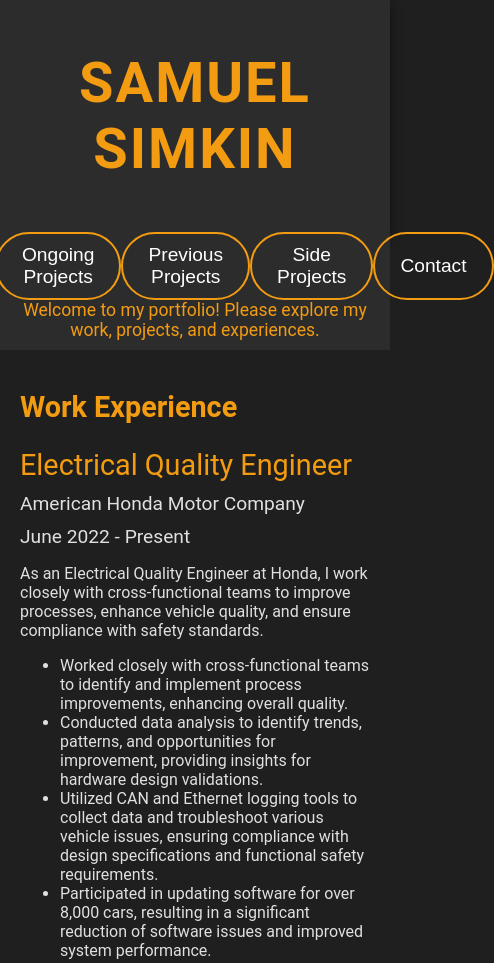
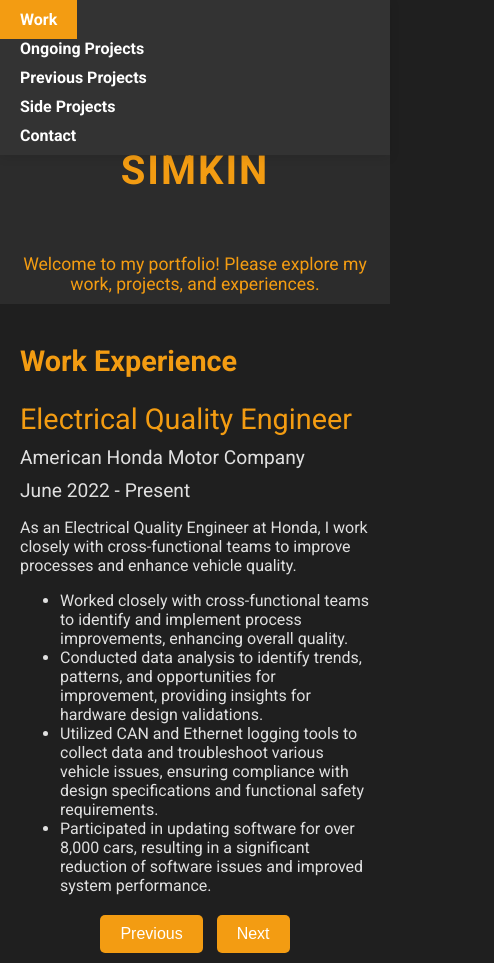
Before and after one commit to Sams25422/SamuelSimkin.github.io, a plain HTML site: page index.html in a window 390 px wide. Shown: the top 963 px of the page, 494 px wide, since content can reach past the window. Drawn offline with Linux system fonts and the light colour scheme.

Commit message:
Update index.html

```diff
--- a/index.html
+++ b/index.html
@@ -5,6 +5,7 @@
     <meta name="viewport" content="width=device-width, initial-scale=1.0">
     <meta name="description" content="Samuel Simkin - Electrical Engineer Project Portfolio">
     <title>Samuel Simkin - Electrical Engineer</title>
+    <link href="https://fonts.googleapis.com/css2?family=Roboto:wght@400;500;700&display=swap" rel="stylesheet">
     <style>
         body {
             margin: 0;
@@ -14,9 +15,47 @@
             color: #e0e0e0;
         }
 
+        /* Sticky Navigation Bar */
+        nav {
+            position: fixed;
+            top: 0;
+            width: 100%;
+            background-color: #333;
+            color: white;
+            padding: 10px 0;
+            box-shadow: 0 2px 10px rgba(0, 0, 0, 0.1);
+            z-index: 100;
+        }
+
+        nav ul {
+            display: flex;
+            justify-content: center;
+            gap: 20px;
+            list-style: none;
+            margin: 0;
+            padding: 0;
+        }
+
+        nav ul li {
+            display: inline;
+        }
+
+        nav ul li a {
+            color: white;
+            text-decoration: none;
+            padding: 10px 20px;
+            font-weight: bold;
+        }
+
+        nav ul li a:hover {
+            background-color: #f39c12;
+            color: white;
+            transition: background-color 0.3s ease;
+        }
+
         header {
             text-align: center;
-            padding: 50px;
+            padding: 100px 50px 50px;
             background-color: #2c2c2c;
             box-shadow: 0px 5px 10px rgba(0, 0, 0, 0.5);
         }
@@ -29,28 +68,7 @@
             text-transform: uppercase;
         }
 
-        nav {
-            margin: 20px auto;
-            text-align: center;
-        }
-
-        nav a {
-            margin: 0 20px;
-            text-decoration: none;
-            color: #e0e0e0;
-            font-weight: bold;
-            font-size: 1.2em;
-            padding: 10px 20px;
-            border-radius: 30px;
-            background-color: #333;
-            transition: all 0.3s ease;
-        }
-
-        nav a:hover {
-            background-color: #f39c12;
-            color: #ffffff;
-        }
-
+        /* Section Summary */
         .section-summary {
             background-color: #2c2c2c;
             padding: 10px;
@@ -58,21 +76,15 @@
             color: #f39c12;
             font-size: 1.1em;
             margin-bottom: 20px;
-            margin-top: -10px;
         }
 
-        .tab {
-            display: none;
-        }
-
-        .tab.active {
-            display: block;
-        }
-
+        /* Tabs and buttons */
         .tabs {
             display: flex;
             justify-content: center;
             background-color: #2c2c2c;
+            position: relative;
+            top: 60px;
         }
 
         .tabs button {
@@ -268,37 +280,68 @@
             z-index: 1001;
         }
 
+        /* Fade-in animations */
+        section {
+            opacity: 0;
+            transition: opacity 0.5s ease-in-out;
+        }
+
+        section.visible {
+            opacity: 1;
+        }
+
+        /* Responsive adjustments for mobile */
+        @media only screen and (max-width: 768px) {
+            header h1 {
+                font-size: 2.5em;
+            }
+
+            nav ul {
+                flex-direction: column;
+                gap: 10px;
+            }
+
+            .photo-album {
+                flex-direction: column;
+            }
+
+            .album-image, .album-video {
+                max-width: 100%;
+            }
+        }
     </style>
 </head>
 <body>
 
+    <!-- Navigation Bar -->
+    <nav>
+        <ul>
+            <li><a href="#work">Work</a></li>
+            <li><a href="#ongoing-projects">Ongoing Projects</a></li>
+            <li><a href="#previous-projects">Previous Projects</a></li>
+            <li><a href="#side-projects">Side Projects</a></li>
+            <li><a href="#contact">Contact</a></li>
+        </ul>
+    </nav>
+
+    <!-- Header -->
     <header>
         <h1>Samuel Simkin</h1>
     </header>
 
-    <!-- Tabs Navigation -->
-    <div class="tabs">
-        <button onclick="showTab('work', 'Summary of my work experience in the engineering field, including my roles and responsibilities.')">Work</button>
-        <button onclick="showTab('ongoing-projects', 'Current projects I am working on, including ongoing developments and innovations.')">Ongoing Projects</button>
-        <button onclick="showTab('previous-projects', 'Previous projects that showcase my engineering skills and creativity.')">Previous Projects</button>
-        <button onclick="showTab('side-projects', 'Smaller side projects I have worked on that were fun experiments and learning opportunities.')">Side Projects</button>
-        <button onclick="showTab('contact', 'Feel free to contact me.')">Contact</button>
-    </div>
-
-    <!-- Section summary -->
+    <!-- Section Summary -->
     <div class="section-summary" id="section-summary">
         Welcome to my portfolio! Please explore my work, projects, and experiences.
     </div>
 
-    <!-- Work Section without Photos and Videos -->
+    <!-- Work Section -->
     <section class="section tab" id="work">
         <h2>Work Experience</h2>
-
         <div class="slide active">
             <div class="work-title">Electrical Quality Engineer</div>
             <div class="work-details">American Honda Motor Company</div>
             <div class="work-details">June 2022 - Present</div>
-            <p>As an Electrical Quality Engineer at Honda, I work closely with cross-functional teams to improve processes, enhance vehicle quality, and ensure compliance with safety standards.</p>
+            <p>As an Electrical Quality Engineer at Honda, I work closely with cross-functional teams to improve processes and enhance vehicle quality.</p>
             <ul>
                 <li>Worked closely with cross-functional teams to identify and implement process improvements, enhancing overall quality.</li>
                 <li>Conducted data analysis to identify trends, patterns, and opportunities for improvement, providing insights for hardware design validations.</li>
@@ -386,14 +429,17 @@
                 <div class="timeline-phase">
                     <h3>Phase 4: Building the Smart Bartender</h3>
                     <p class="description">This final phase involves integrating both the hardware and software to build a fully functioning smart bartender. It includes testing the system with real-world use cases to ensure consistent performance and reliability.</p>
+                    <div class="photo-album">
+                        <div class="album-image">
+                            <img src="final-build.jpg" alt="Final Build">
+                        </div>
                     </div>
                 </div>
             </div>
         </div>
 
         <div class="slide">
-            <h2 class="ongoing-title">3.5mm Aux to Bluetooth Adapter</h2>
-
+            <h2 class="ongoing-title">Aux to Bluetooth</h2>
             <div class="timeline">
                 <div class="timeline-phase">
                     <h3>Phase 1: Schematic and PCB Design</h3>
@@ -633,6 +679,30 @@
             });
         });
 
+        // Fade-in sections on scroll
+        window.addEventListener("scroll", function() {
+            const sections = document.querySelectorAll("section");
+            sections.forEach((section) => {
+                const rect = section.getBoundingClientRect();
+                if (rect.top < window.innerHeight && rect.bottom > 0) {
+                    section.classList.add("visible");
+                }
+            });
+        });
+
+        // Lazy loading for images and videos
+        document.addEventListener("DOMContentLoaded", function() {
+            const lazyImages = document.querySelectorAll('img');
+            lazyImages.forEach(img => {
+                img.setAttribute('loading', 'lazy');
+            });
+
+            const lazyVideos = document.querySelectorAll('video');
+            lazyVideos.forEach(video => {
+                video.setAttribute('loading', 'lazy');
+            });
+        });
+
         // Show default tab
         document.getElementById('work').classList.add('active');
     </script>
```
